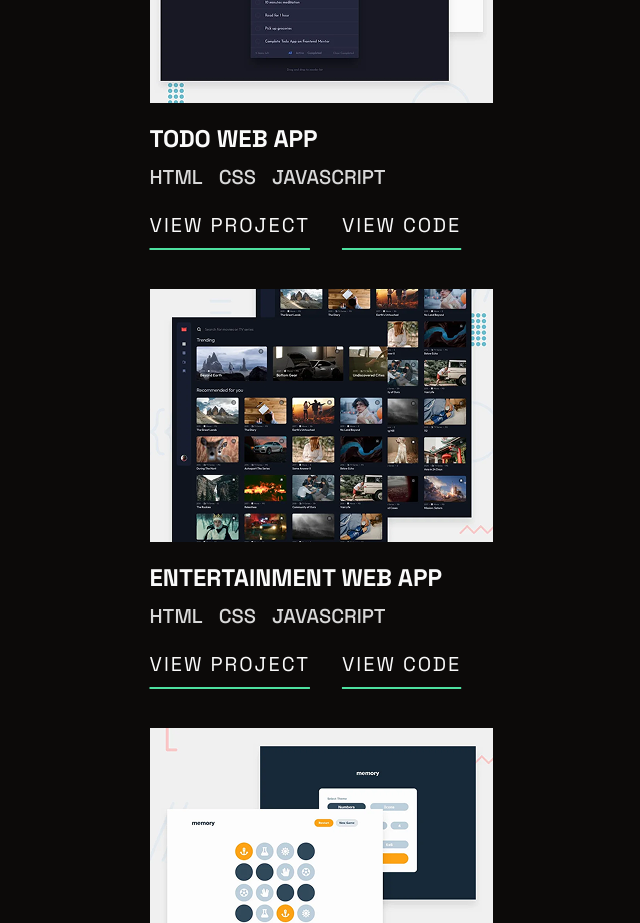
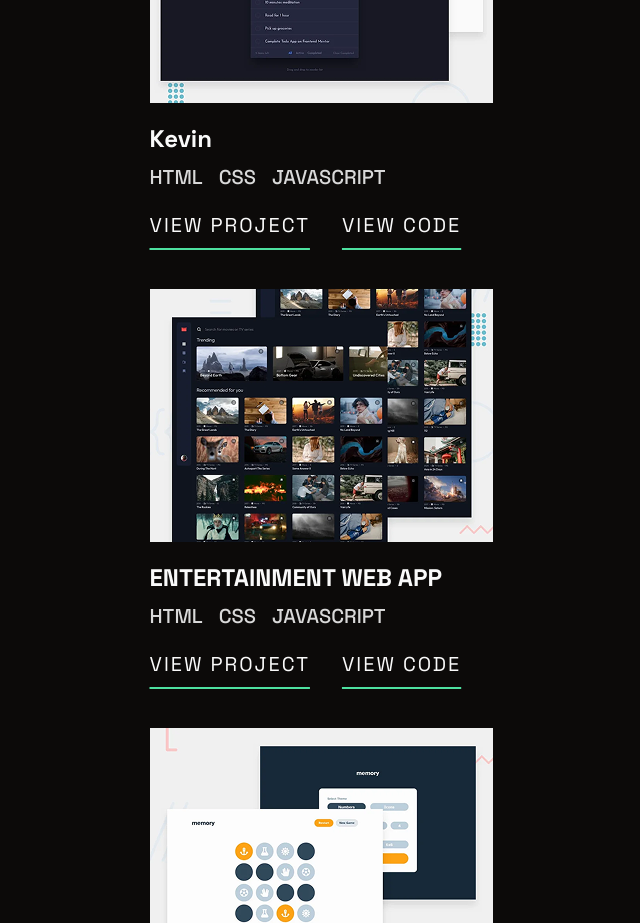
Before and after one commit to Outrun-917/Outrun-917.github.io, a React (Vite) app: page / in a window 1280 px wide. Shown: the part 2400-3323 px from the top of the page, without its empty margins (319-959 px from the left). Built offline with nearby package versions, Linux system fonts and the light colour scheme.

Commit message:
deployment test

```diff
--- a/src/components/Projects.jsx
+++ b/src/components/Projects.jsx
@@ -19,7 +19,7 @@ const PROJECTS = [
   },
   {
     img: "/src/assets/todo-web-app.png",
-    name: "TODO WEB APP",
+    name: "Kevin",
     techs: ["HTML", "CSS", "JAVASCRIPT"],
     projectUrl: "#",
     codeUrl: "#",
```
